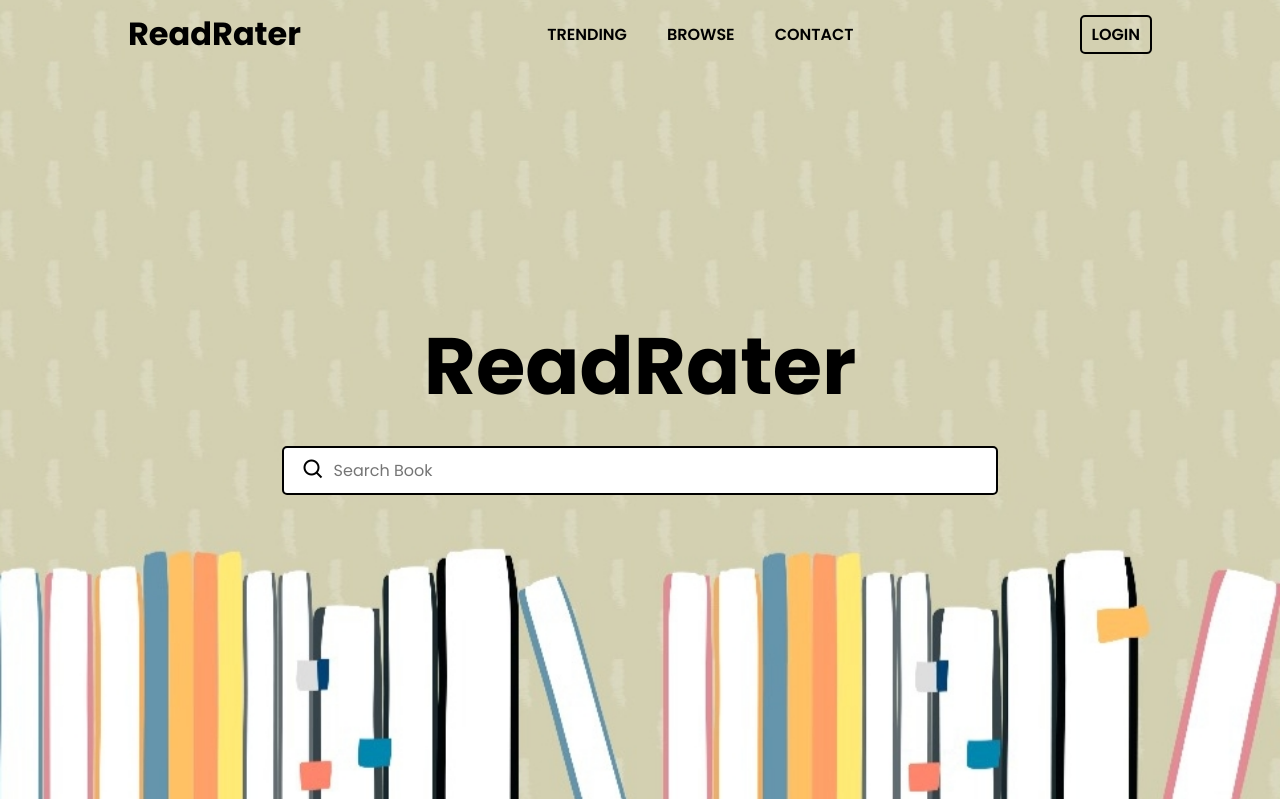
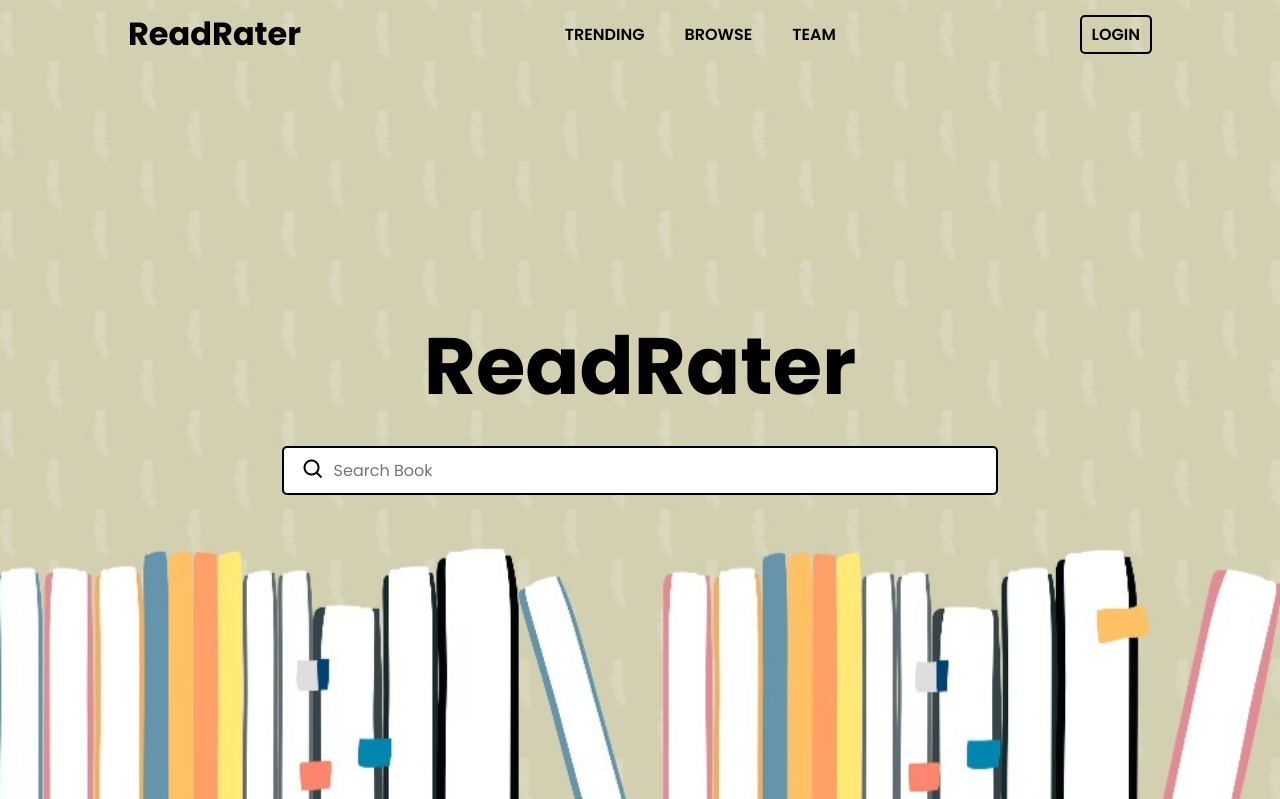
Before and after one commit to janneffer/BOOK-REVIEW-PROJECT, a PHP site: page /index.php in a window 1280 px wide. Shown: the top 799 px of the page. Run offline with PHP 8.4, Linux system fonts and the light colour scheme; data that the repository does not hold is empty.

Commit message:
Update header.php

```diff
--- a/header.php
+++ b/header.php
@@ -28,7 +28,7 @@
         <ul class="navbar">
             <li><a href="index.php#trending">Trending</a></li>
             <li><a href="browse.php#">Browse</a></li>
-            <li><a href="#contact">Contact</a></li>
+            <li><a href="index.php#devteam">Team</a></li>
         </ul>
         <div class="login-profile-container">
             <?php if (isset($_SESSION['user_id'])): ?>
```
